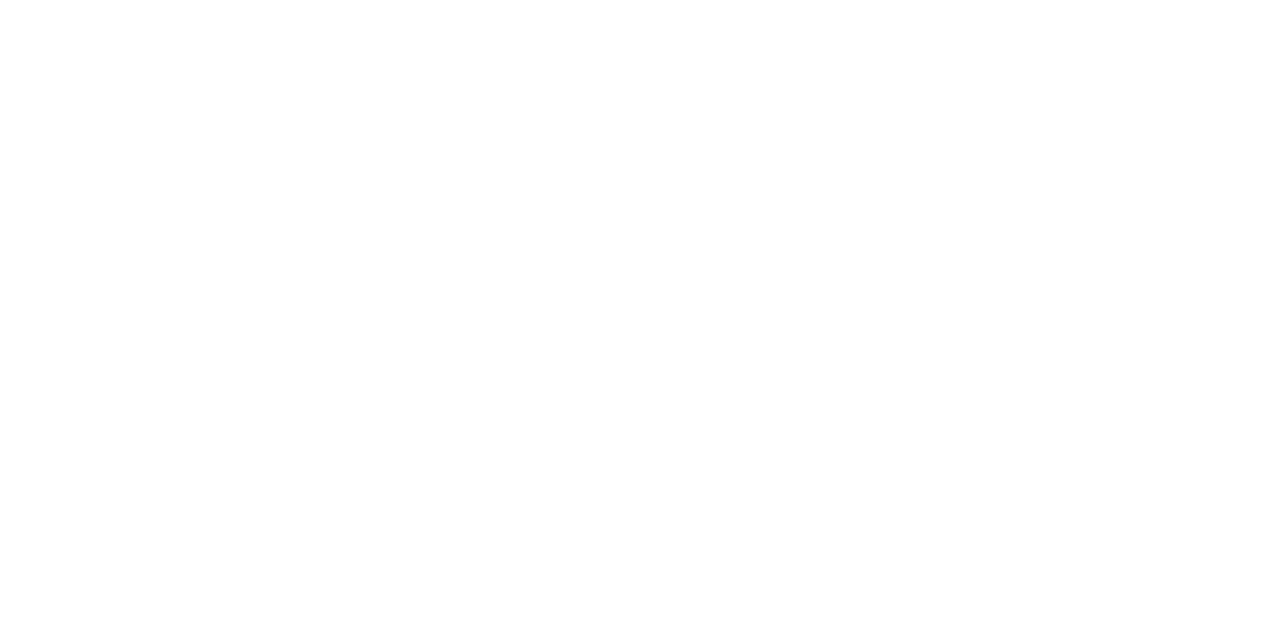
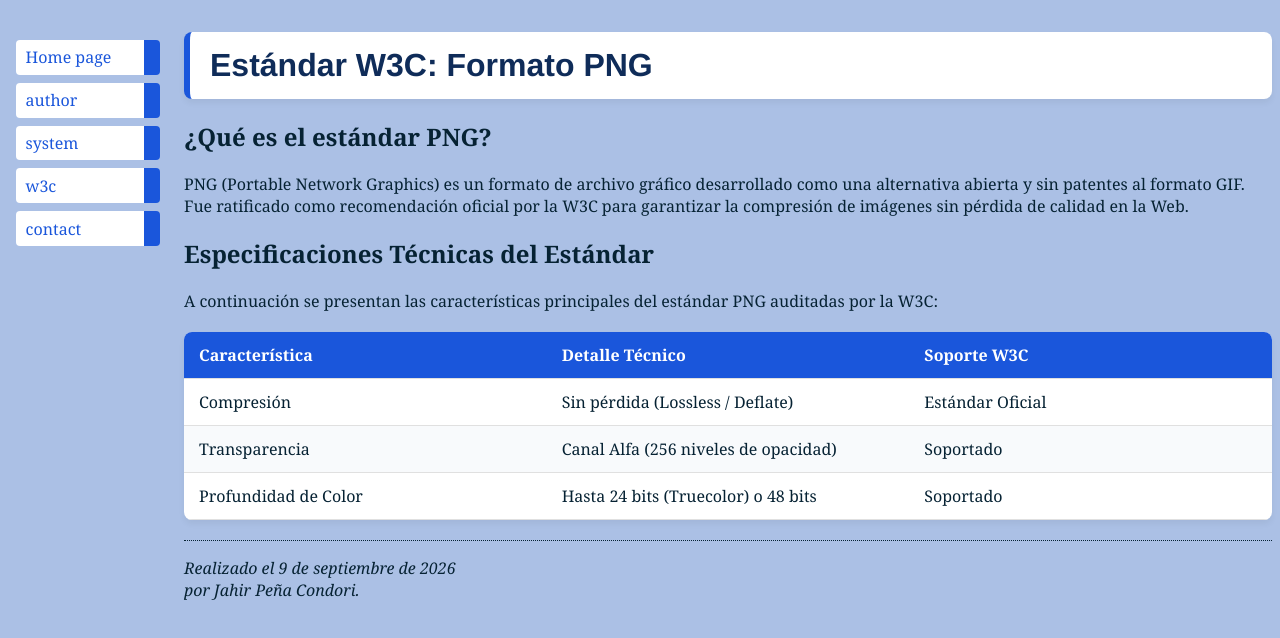
Before and after one commit to jpenacon-cpu/IDWeb, a plain HTML site: page Lab01/w3c.html in a window 1280 px wide. Drawn offline with Linux system fonts and the light colour scheme.

Commit message:
Implementacion pagina w3c.html

```diff
--- a/Lab01/css/style.css
+++ b/Lab01/css/style.css
@@ -41,3 +41,59 @@
   margin-top: 1em;
   padding-top: 1em;
   border-top: thin dotted }
+  /* Tabla hecha con DIVs */
+.responsive-table {
+    width: 100%;
+    margin: 20px 0;
+    background-color: #ffffff;
+    border-radius: 8px;
+    overflow: hidden;
+    box-shadow: 0 4px 6px rgba(0, 0, 0, 0.05);
+}
+
+.table-row {
+    display: flex;
+    border-bottom: 1px solid #e0e0e0;
+}
+
+.table-header {
+    background-color: #1a56db;
+    color: #ffffff;
+    font-weight: bold;
+}
+
+.table-cell {
+    flex: 1;
+    padding: 12px 15px;
+    text-align: left;
+}
+
+.table-body .table-row:nth-child(even) {
+    background-color: #f8fafc;
+}
+
+/* Adaptación responsiva para teléfonos móviles */
+@media screen and (max-width: 600px) {
+    .table-header {
+        display: none; /* Oculta el encabezado horizontal en pantallas muy pequeñas */
+    }
+
+    .table-row {
+        flex-direction: column; /* Apila las celdas verticalmente */
+        padding: 10px 0;
+    }
+
+    .table-cell {
+        display: flex;
+        justify-content: space-between;
+        padding: 6px 15px;
+    }
+
+    /* Muestra la etiqueta de la columna antes del contenido */
+    .table-cell::before {
+        content: attr(data-label);
+        font-weight: bold;
+        color: #0f2c59;
+        margin-right: 10px;
+    }
+}
--- a/Lab01/w3c.html
+++ b/Lab01/w3c.html
@@ -0,0 +1,73 @@
+<!DOCTYPE html>
+<html lang="es">
+<head>
+  <title>Estándar W3C: PNG - IDWeb</title>
+  <link rel="stylesheet" href="css/style.css">
+  <meta charset="UTF-8">
+  <meta name="viewport" content="width=device-width, initial-scale=1.0">
+</head>
+
+<body>
+    <nav>
+        <ul class="navbar">
+            <li><a href="index.html">Home page</a>
+            <li><a href="author.html">author</a>
+            <li><a href="system.html">system</a>
+            <li><a href="w3c.html">w3c</a>
+            <li><a href="contact.html">contact</a>
+        </ul>
+    </nav>
+
+    <main>
+        <h1>Estándar W3C: Formato PNG</h1>
+
+        <article>
+            <h2>¿Qué es el estándar PNG?</h2>
+            <p>
+                PNG (Portable Network Graphics) es un formato de archivo gráfico desarrollado como una alternativa abierta y sin patentes al formato GIF. Fue ratificado como recomendación oficial por la W3C para garantizar la compresión de imágenes sin pérdida de calidad en la Web.
+            </p>
+        </article>
+        <article>
+            <h2>Especificaciones Técnicas del Estándar</h2>
+            <p>A continuación se presentan las características principales del estándar PNG auditadas por la W3C:</p>
+            <!-- Tabla responsive construida con DIVs y Roles ARIA -->
+            <div class="responsive-table" role="table" aria-label="Especificaciones del estándar PNG">
+                <!-- Encabezado de la tabla -->
+                <div class="table-header" role="rowgroup">
+                    <div class="table-row" role="row">
+                        <div class="table-cell header-cell" role="columnheader">Característica</div>
+                        <div class="table-cell header-cell" role="columnheader">Detalle Técnico</div>
+                        <div class="table-cell header-cell" role="columnheader">Soporte W3C</div>
+                    </div>
+                </div>
+                <!-- Cuerpo de la tabla -->
+                <div class="table-body" role="rowgroup">
+                    <div class="table-row" role="row">
+                        <div class="table-cell" role="cell" data-label="Característica">Compresión</div>
+                        <div class="table-cell" role="cell" data-label="Detalle Técnico">Sin pérdida (Lossless / Deflate)</div>
+                        <div class="table-cell" role="cell" data-label="Soporte W3C">Estándar Oficial</div>
+                    </div>
+                    <div class="table-row" role="row">
+                        <div class="table-cell" role="cell" data-label="Característica">Transparencia</div>
+                        <div class="table-cell" role="cell" data-label="Detalle Técnico">Canal Alfa (256 niveles de opacidad)</div>
+                        <div class="table-cell" role="cell" data-label="Soporte W3C">Soportado</div>
+                    </div>
+                    <div class="table-row" role="row">
+                        <div class="table-cell" role="cell" data-label="Característica">Profundidad de Color</div>
+                        <div class="table-cell" role="cell" data-label="Detalle Técnico">Hasta 24 bits (Truecolor) o 48 bits</div>
+                        <div class="table-cell" role="cell" data-label="Soporte W3C">Soportado</div>
+                    </div>
+                </div>
+            </div>
+        </article>
+    </main>
+
+    <footer>
+        <address>Realizado el 9 de septiembre de 2026<br>
+        por Jahir Peña Condori.
+        </address>
+    </footer>
+
+
+</body>
+</html>
```
Also changed, not shown: Lab01/system.html (+1 -1 lines).
